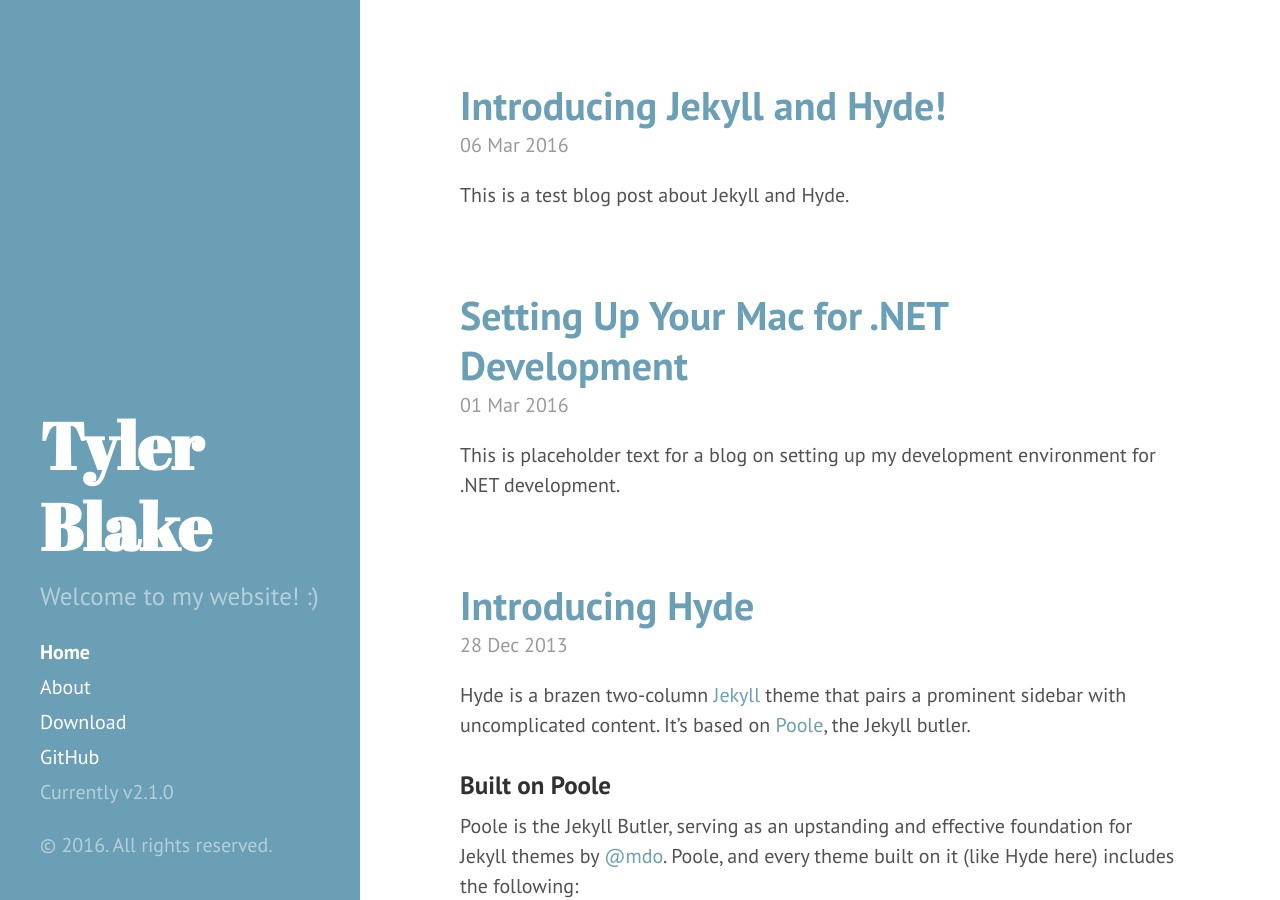
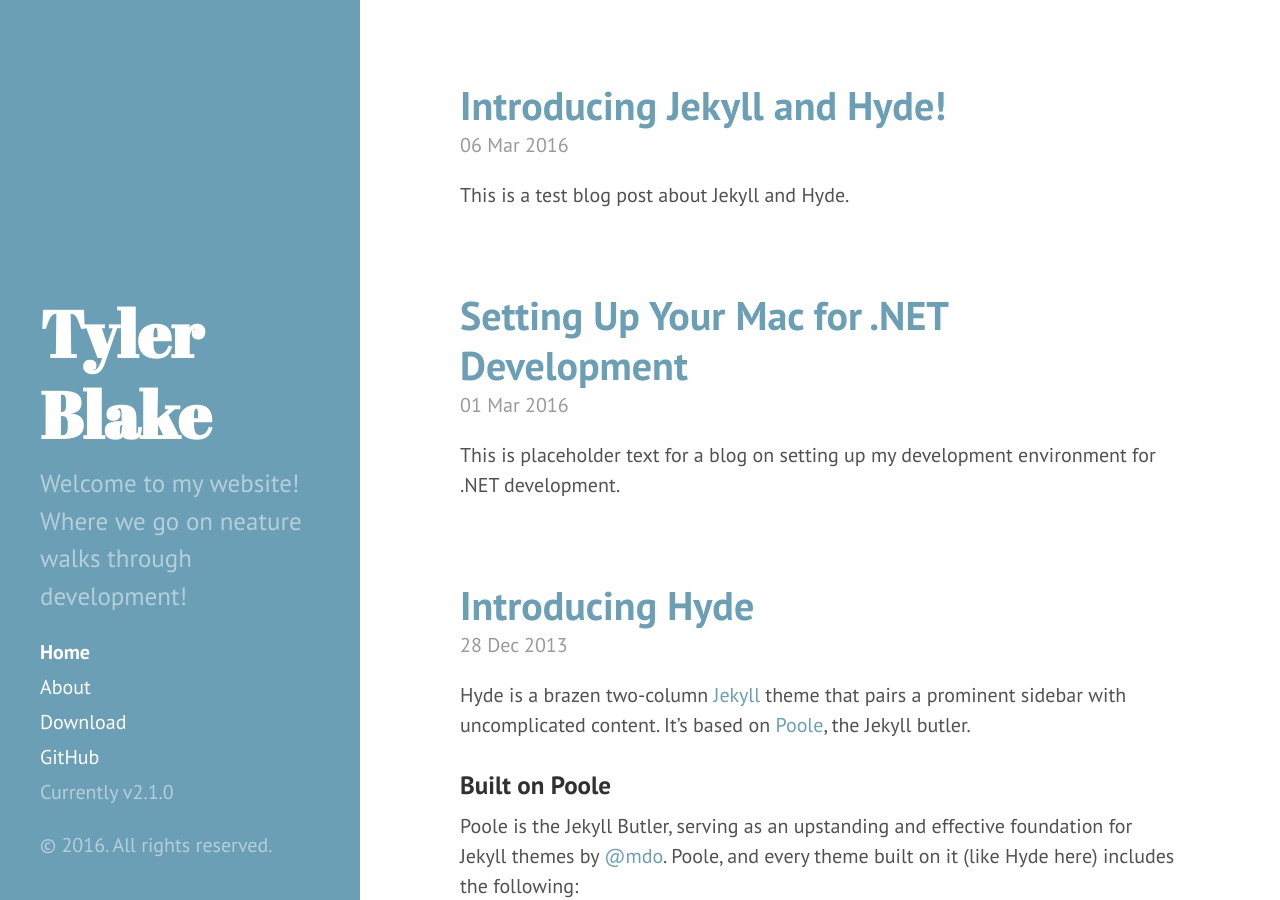
Before and after one commit to tylerablake/website, a Jekyll site: the page built from index.html, in a window 1280 px wide and 900 px high. Built offline with Jekyll 4.4.1, drawn with Linux system fonts in a browser that asks for light colours; the list of posts is cut into pages by our own code.

Commit message:
editing layout still

```diff
--- a/_config.yml
+++ b/_config.yml
@@ -8,7 +8,7 @@ relative_permalinks: false
 # Setup
 title:            Tyler Blake
 tagline:          Neature Walk Through Development!
-description:      'Welcome to my website! :)'
+description:      'Welcome to my website! Where we go on neature walks through development!'
 url:              http://hyde.getpoole.com
 baseurl:          /
 
```
